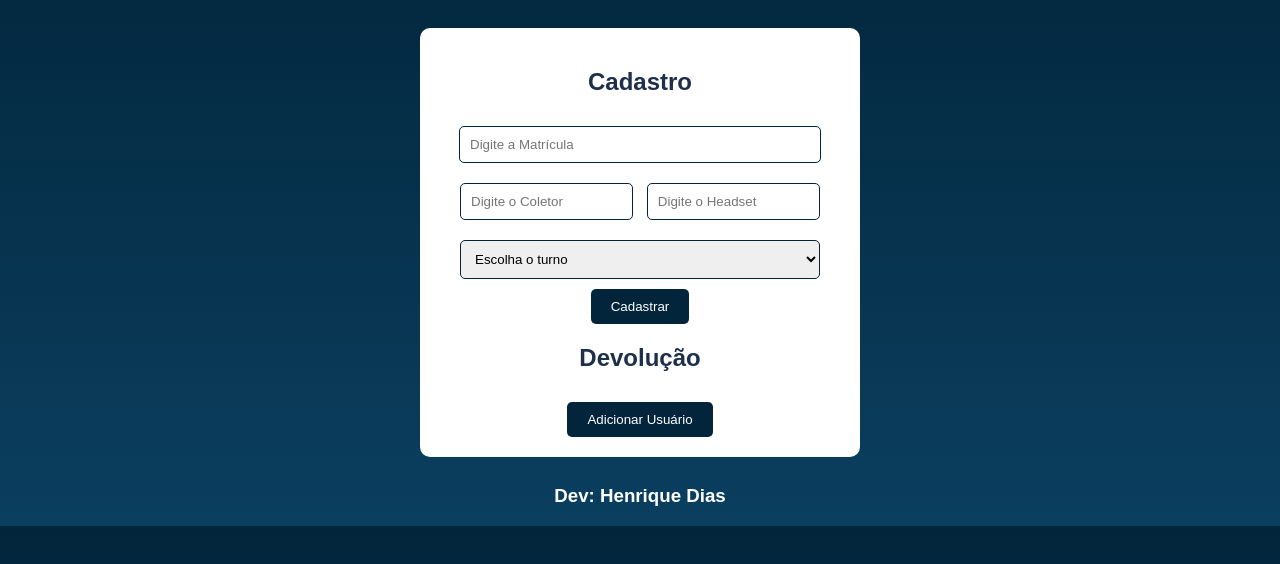
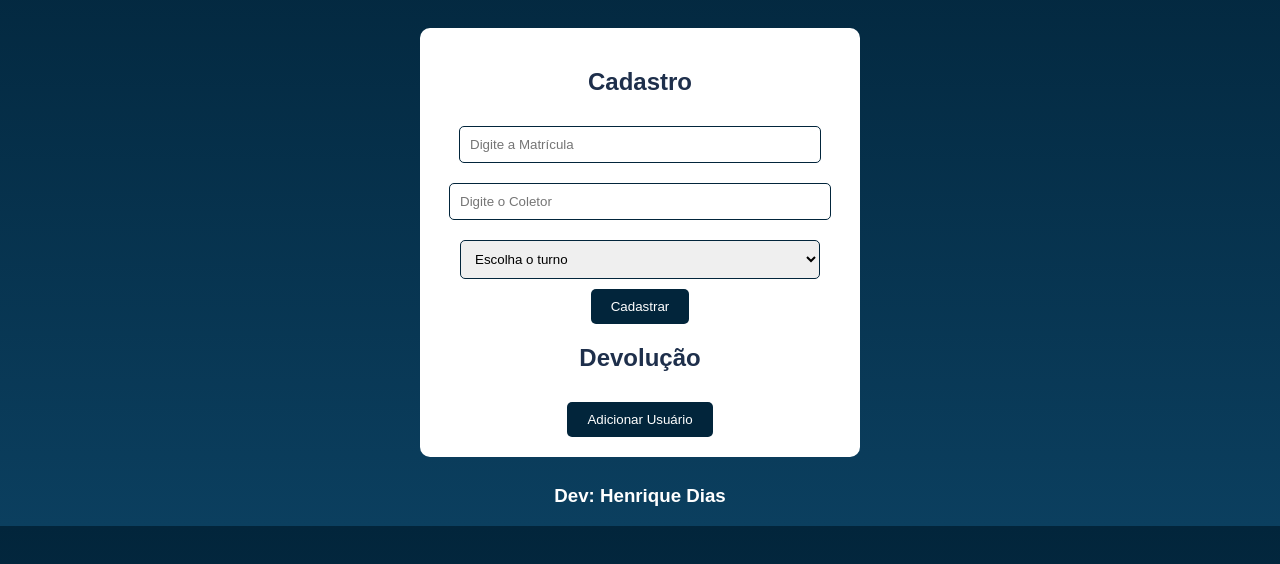
Before and after one commit to Henrique510/GPA-Cadastro, a website: page public/index.html in a window 1280 px wide. Shown: the part 102-666 px from the top of the page. Drawn offline with Linux system fonts and the light colour scheme.

Commit message:
Update index.html

```diff
--- a/public/index.html
+++ b/public/index.html
@@ -3,7 +3,7 @@
 <head>
     <meta charset="UTF-8">
     <meta name="viewport" content="width=device-width, initial-scale=1.0">
-    <title>Cadastro CD 1942</title>
+    <title>Cadastro CD 1979</title>
     <link rel="stylesheet" href="css/style.css">
     <link rel="stylesheet" href="css/header.css">
     <link rel="icon" href="img/GPA2.png" type="image/x-icon">
@@ -49,10 +49,9 @@
         <form id="userForm">
             <h2>Cadastro</h2>
             <input type="text" id="matricula" placeholder="Digite a Matrícula" required style="width: 85%;">
-            <div class="coletor-inputs">
-                <input type="text" id="coletor" placeholder="Digite o Coletor" maxlength="4" required>
-                <input type="text" id="headset" placeholder="Digite o Headset">
-            </div>
+            <input type="text" id="coletor" placeholder="Digite o Coletor" maxlength="4" required>
+
+
             <select id="turno" required>
                 <option value="" disabled selected>Escolha o turno</option>
                 <option value="1º Turno">1º Turno</option>
```
